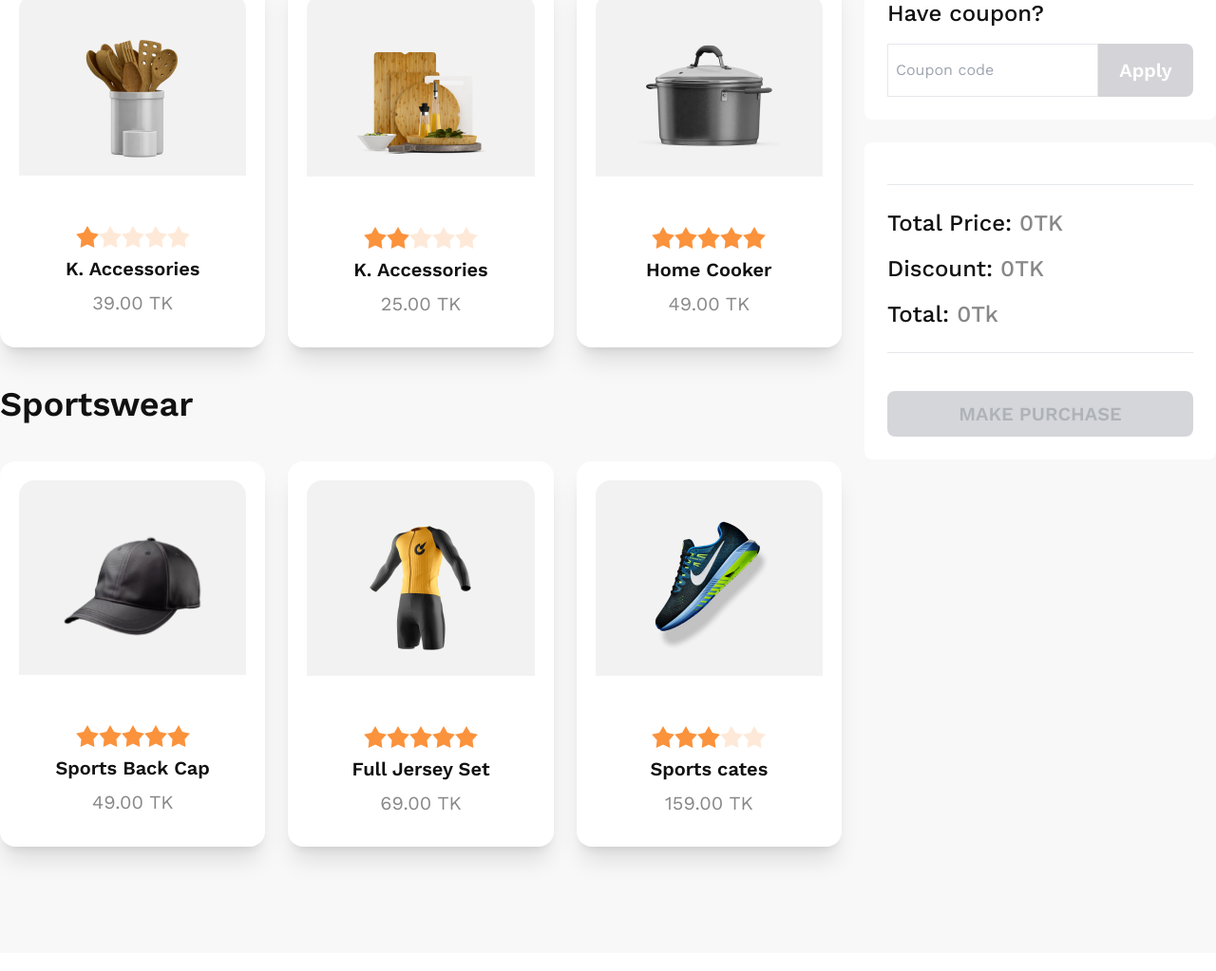
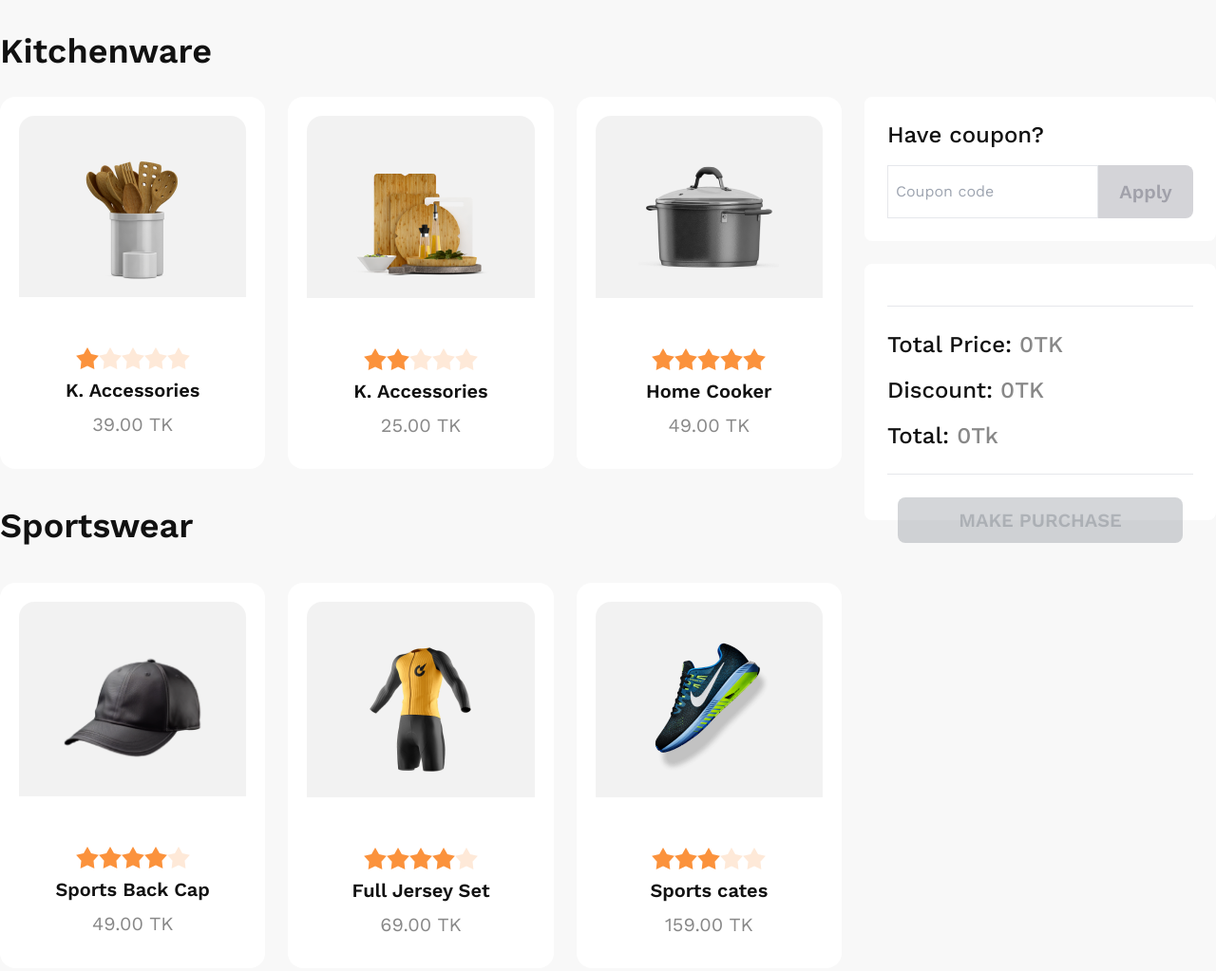
Before and after one commit to kamruzzamanbayezid/A5-summer-sale, a plain HTML site: page index.html in a window 1280 px wide. Shown: the part 872-1895 px from the top of the page at 95% size. Drawn offline with nearby package versions, Linux system fonts and the light colour scheme.

Commit message:
added summer sale project

```diff
--- a/index.html
+++ b/index.html
@@ -36,10 +36,10 @@
 
 <body>
       <!-- Header Section Start from Here -->
-      <header class="bg-[#F9F6E2]">
+      <header class="bg-[#F9F6E2] lg:py-16 py-0">
             <section style="max-width: 1440px; margin: 0 auto;" class="flex flex-col lg:flex-row gap-14">
                   <!-- Banner Section -->
-                  <div class="banner-content text-center mt-48">
+                  <div class="banner-content text-center mt-16 lg:mt-48">
                         <h4 class="text-3xl text-[#111] font-normal mb-10">---SALE FEVER---</h4>
                         <h2 class="lg:text-6xl md:text-5xl text-4xl text-[#111] font-bold mb-14">Purchase TK 200
                               or<br>above & get <span class="text-commonColor">20% off</span></h2>
@@ -68,7 +68,7 @@
                                     style="max-width: 1440px; margin: 0 auto 28px;">Kitchenware</h2>
                               <div class=" kitchen-wear grid grid-cols-1 md:grid-cols-2 lg:grid-cols-3 gap-6">
                                     <!-- Card 1 -->
-                                    <div onclick="clickOnCard(this)" class="card bg-base-100 shadow-xl mb-10">
+                                    <div onclick="clickOnCard(this)" class="card bg-[#FFF] mb-10">
                                           <figure class="px-10 pt-10 pb-4 m-5 bg-[#1111110d]">
                                                 <img src="./images/prod1.png" alt="K. Accessories" class="rounded-xl" />
                                           </figure>
@@ -93,7 +93,7 @@
                                     </div>
 
                                     <!-- Card 2 -->
-                                    <div onclick="clickOnCard(this)" class="card bg-base-100 shadow-xl mb-10">
+                                    <div onclick="clickOnCard(this)" class="card bg-[#FFF] mb-10">
                                           <figure class="px-10 pt-10 pb-2 m-5 bg-[#1111110d]">
                                                 <img src="./images/prod2.png" alt="K. Accessories" class="rounded-xl" />
                                           </figure>
@@ -118,7 +118,7 @@
                                     </div>
 
                                     <!-- Card 3 -->
-                                    <div onclick="clickOnCard(this)" class="card bg-base-100 shadow-xl mb-10">
+                                    <div onclick="clickOnCard(this)" class="card bg-[#FFF] mb-10">
                                           <figure class="px-10 pt-10 pb-4 m-5 bg-[#1111110d]">
                                                 <img src="./images/prod3.png" alt="Home Cooker" class="rounded-xl" />
                                           </figure>
@@ -149,7 +149,7 @@
                                     style="max-width: 1440px; margin: 0 auto;">Sportswear</h2>
                               <div class="kitchen-wear grid grid-cols-1 md:grid-cols-2 lg:grid-cols-3 gap-6">
                                     <!-- Card 4 -->
-                                    <div onclick="clickOnCard(this)" class="relative card bg-base-100 shadow-xl mt-10">
+                                    <div onclick="clickOnCard(this)" class="relative card bg-[#FFF] mt-10">
                                           <figure class="px-10 pt-12 pb-8 m-5 bg-[#1111110d]">
                                                 <img src="./images/prod4.png" alt="Sports Back Cap"
                                                       class="rounded-xl" />
@@ -157,15 +157,16 @@
 
                                           <div class="card-body items-center text-center">
                                                 <div class="rating">
-                                                      <input type="radio" name="rating-3"
+                                                      <input type="radio" name="rating-4"
                                                             class="mask mask-star-2 bg-orange-400" />
-                                                      <input type="radio" name="rating-3"
+                                                      <input type="radio" name="rating-4"
                                                             class="mask mask-star-2 bg-orange-400" />
-                                                      <input type="radio" name="rating-3"
+
+                                                      <input type="radio" name="rating-4"
+                                                            class="mask mask-star-2 bg-orange-400" />
+                                                      <input type="radio" name="rating-4"
                                                             class="mask mask-star-2 bg-orange-400" checked />
-                                                      <input type="radio" name="rating-3"
-                                                            class="mask mask-star-2 bg-orange-400" />
-                                                      <input type="radio" name="rating-3"
+                                                      <input type="radio" name="rating-4"
                                                             class="mask mask-star-2 bg-orange-400" />
 
                                                 </div>
@@ -175,7 +176,7 @@
                                           </div>
                                     </div>
                                     <!-- Card 5 -->
-                                    <div onclick="clickOnCard(this)" class="card bg-base-100 shadow-xl mt-10">
+                                    <div onclick="clickOnCard(this)" class="card bg-[#FFF] mt-10">
                                           <figure class="px-10 pt-10 pb-5 m-5 bg-[#1111110d]">
                                                 <img src="./images/prod5.png" alt="Full Jersey Set"
                                                       class="rounded-xl" />
@@ -183,15 +184,16 @@
 
                                           <div class=" card-body items-center text-center">
                                                 <div class="rating">
-                                                      <input type="radio" name="rating-3"
+                                                      <input type="radio" name="rating-6"
                                                             class="mask mask-star-2 bg-orange-400" />
-                                                      <input type="radio" name="rating-3"
+                                                      <input type="radio" name="rating-6"
                                                             class="mask mask-star-2 bg-orange-400" />
-                                                      <input type="radio" name="rating-3"
+
+                                                      <input type="radio" name="rating-6"
+                                                            class="mask mask-star-2 bg-orange-400" />
+                                                      <input type="radio" name="rating-6"
                                                             class="mask mask-star-2 bg-orange-400" checked />
-                                                      <input type="radio" name="rating-3"
-                                                            class="mask mask-star-2 bg-orange-400" />
-                                                      <input type="radio" name="rating-3"
+                                                      <input type="radio" name="rating-6"
                                                             class="mask mask-star-2 bg-orange-400" />
 
                                                 </div>
@@ -201,7 +203,7 @@
                                           </div>
                                     </div>
                                     <!-- Card 6 -->
-                                    <div onclick="clickOnCard(this)" class="card bg-base-100 shadow-xl mt-10">
+                                    <div onclick="clickOnCard(this)" class="card bg-[#FFF] mt-10">
                                           <figure class="px-10 pt-10 pb-4 m-5 bg-[#1111110d]">
                                                 <img src="./images/prod6.png" alt="Sports cates" class="rounded-xl" />
                                           </figure>
@@ -235,9 +237,10 @@
                         <div class="coupon bg-[#FFFFFF] p-6 lg:max-w-sm rounded-lg text-center lg:text-start">
                               <h4 class="text-[#111] text-2xl font-medium mb-4">Have coupon?</h4>
                               <div class="flex lg:justify-start justify-center">
-                                    <input id="input-coupon" class="text-slate-500 pl-2 border" type="text" placeholder="Coupon code">
+                                    <input id="input-coupon" class="text-slate-500 pl-2 border" type="text"
+                                          placeholder="Coupon code">
                                     <button onclick="clickToGetDiscount()" id="apply-btn"
-                                          class="disabled:bg-zinc-300 bg-commonColor w-[100px] h-[56px] text-[#FFF] text-xl font-semibold rounded-r-lg hover:bg-rose-500 cursor-pointer"
+                                          class="disabled:bg-zinc-300 disabled:text-zinc-400 disabled:cursor-default bg-commonColor w-[100px] h-[56px] text-[#FFF] text-xl font-semibold rounded-r-lg hover:bg-rose-500 cursor-pointer"
                                           disabled>Apply</button>
                               </div>
                         </div>
@@ -252,13 +255,15 @@
                                     <h4 class="text-[#111] text-2xl font-medium">Total Price: <span id="cart-total"
                                                 class="text-[#11111180]">0</span><span
                                                 class="text-[#11111180]">TK</span> </h4>
-                                    <h4 class="text-[#111] text-2xl font-medium">Discount: <span
-                                                id="discount-id" class="text-[#11111180]">0</span><span class="text-[#11111180]">TK</span></h4>
-                                    <h4 class="text-[#111] text-2xl font-medium">Total: <span
-                                                class="text-[#11111180]" id="new-total">0</span><span
-                                                class="text-[#11111180]">Tk</span></h4>
+                                    <h4 class="text-[#111] text-2xl font-medium">Discount: <span id="discount-id"
+                                                class="text-[#11111180]">0</span><span
+                                                class="text-[#11111180]">TK</span></h4>
+                                    <h4 class="text-[#111] text-2xl font-medium">Total: <span class="text-[#11111180]"
+                                                id="new-total">0</span><span class="text-[#11111180]">Tk</span></h4>
                               </div>
-                              <hr>
+                              <hr class="mb-6 mt-6">
+                        </div>
+                        <div class="-mt-16 w-[300px] mx-auto">
                               <button id="purchase-btn"
                                     class="mt-10 btn btn-primary w-full bg-commonColor text-[#FFF] text-xl font-semibold border-none hover:bg-rose-500 cursor-pointer"
                                     onclick="my_modal_1.showModal()" disabled>Make Purchase</button>
--- a/js/style.js
+++ b/js/style.js
@@ -22,7 +22,7 @@ function clickOnCard(items) {
             const purchaseBtn = document.getElementById('purchase-btn');
             purchaseBtn.removeAttribute('disabled')
       }
-      if (totalTwoDecimal > 200) {
+      if (totalTwoDecimal >= 200) {
             const applyBtn = document.getElementById('apply-btn');
             applyBtn.removeAttribute('disabled');
       }
```
